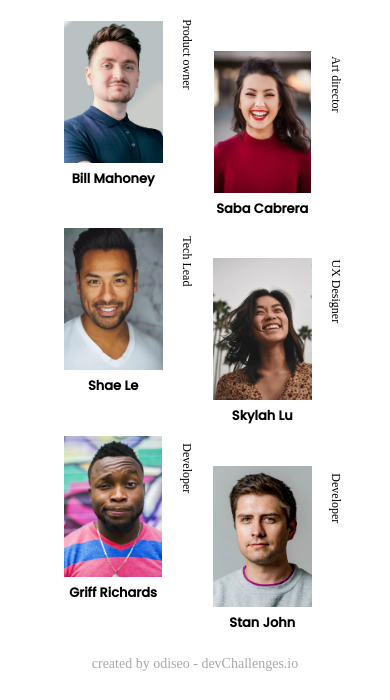
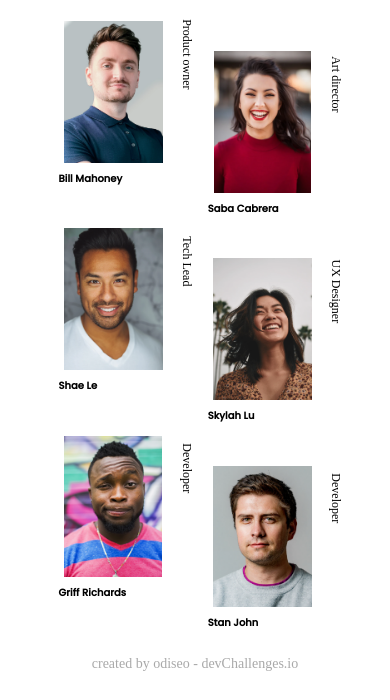
Before and after one commit to Kuroikuma/DevchallengesTeamPage, a plain HTML site: page index.html in a window 390 px wide. Shown: the part 144-844 px from the top of the page. Drawn offline with Linux system fonts and the light colour scheme.

Commit message:
mejorando el pie de foto

```diff
--- a/style.css
+++ b/style.css
@@ -77,10 +77,12 @@
 }
 .container__content__item__name {
   margin: 0px;
+  width: 38%;
   font-family: Poppins;
   font-style: normal;
   font-weight: 600;
-  font-size: 18px;
+  font-size: 9px;
+  text-align: start;
   line-height: 27px;
 }
 .container__content__item__position {
@@ -130,8 +132,9 @@
     transform: translate(-6vh, -19vw);
   }
   .container__content__item__name {
-    font-size: 13px;
+    font-size: 10px;
     line-height: 21px;
+    width: 100%;
   }
   .container__header {
     flex-direction: column;
```
